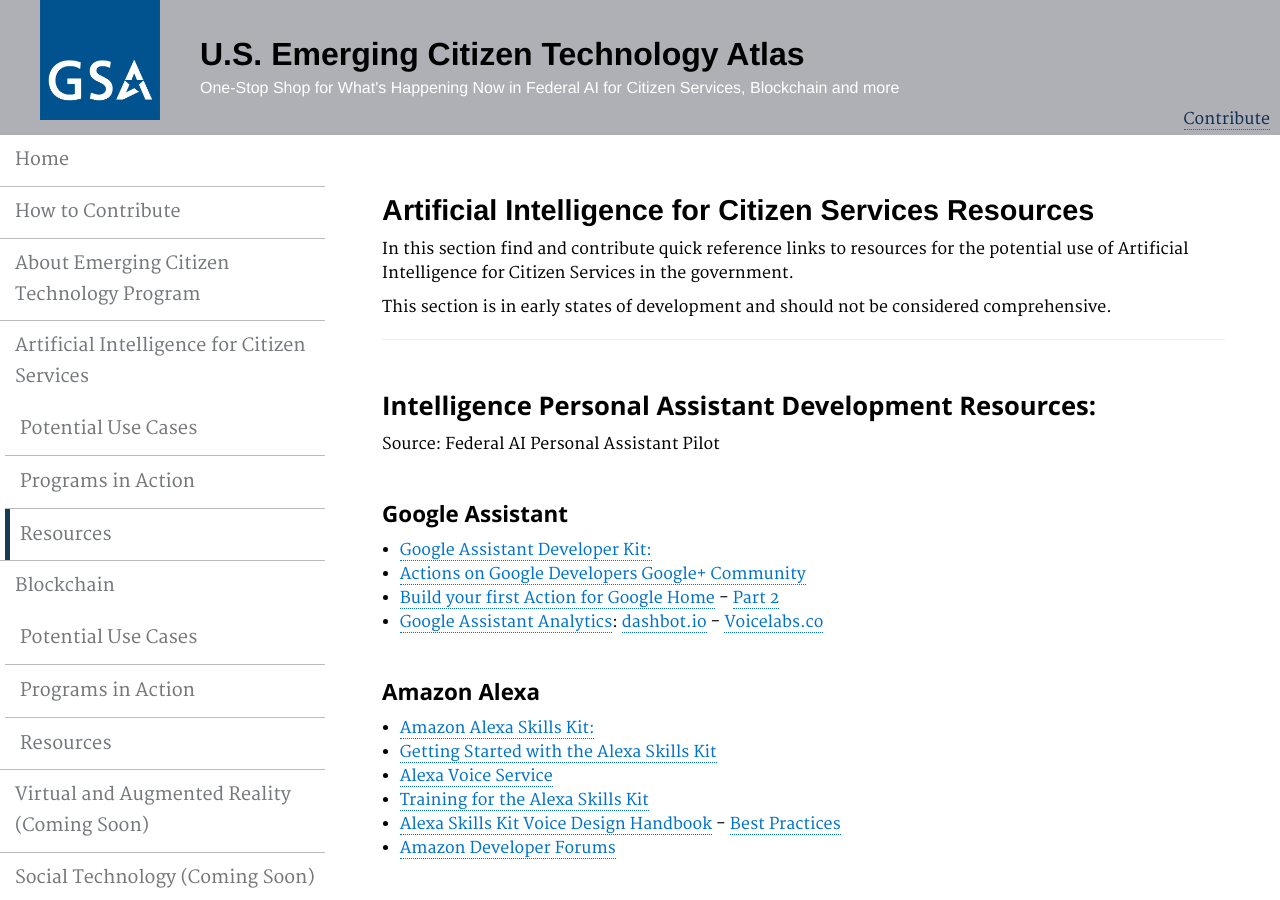
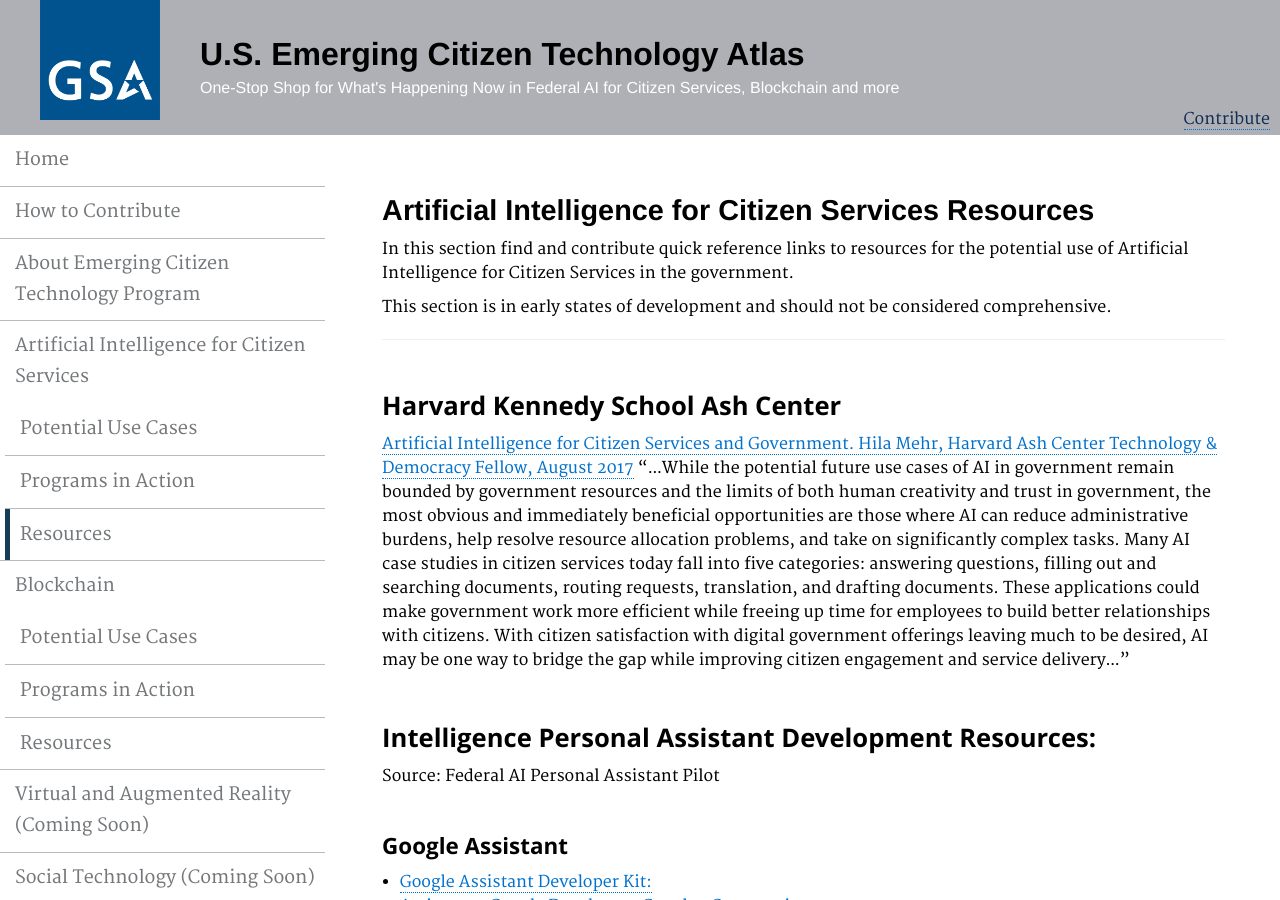
Before and after one commit to GSA/emerging-technology-atlas, a Jekyll site: the page built from pages/artificial-intelligence-resources.md, in a window 1280 px wide and 900 px high. Built offline with Jekyll 4.4.1, drawn with Linux system fonts in a browser that asks for light colours.

Commit message:
Update artificial-intelligence-resources.md

```diff
--- a/pages/artificial-intelligence-resources.md
+++ b/pages/artificial-intelligence-resources.md
@@ -12,6 +12,12 @@ description: ""
 <p> This section is in early states of development and should not be considered comprehensive.</p>
 
 ***
+
+### Harvard Kennedy School Ash Center
+<a href="https://ash.harvard.edu/files/ash/files/artificial_intelligence_for_citizen_services.pdf">Artificial Intelligence for Citizen Services
+and Government. Hila Mehr, Harvard Ash Center Technology & Democracy Fellow, August 2017</a>
+"...While the potential future use cases of AI in government remain bounded by government resources and the limits of both human creativity and trust in government, the most obvious and immediately beneficial opportunities are those where AI can reduce administrative burdens, help resolve resource allocation problems, and take on significantly complex tasks. Many AI case studies in citizen services today fall into five categories: answering questions, filling out and searching documents, routing requests, translation, and drafting documents. These applications could make government work more efficient while freeing up time for employees to build better relationships with citizens. With citizen satisfaction with digital government offerings leaving much to be desired, AI may be one way to bridge the gap while improving citizen engagement and service delivery..."
+
 
 ### Intelligence Personal Assistant Development Resources:
 Source: Federal AI Personal Assistant Pilot
```
